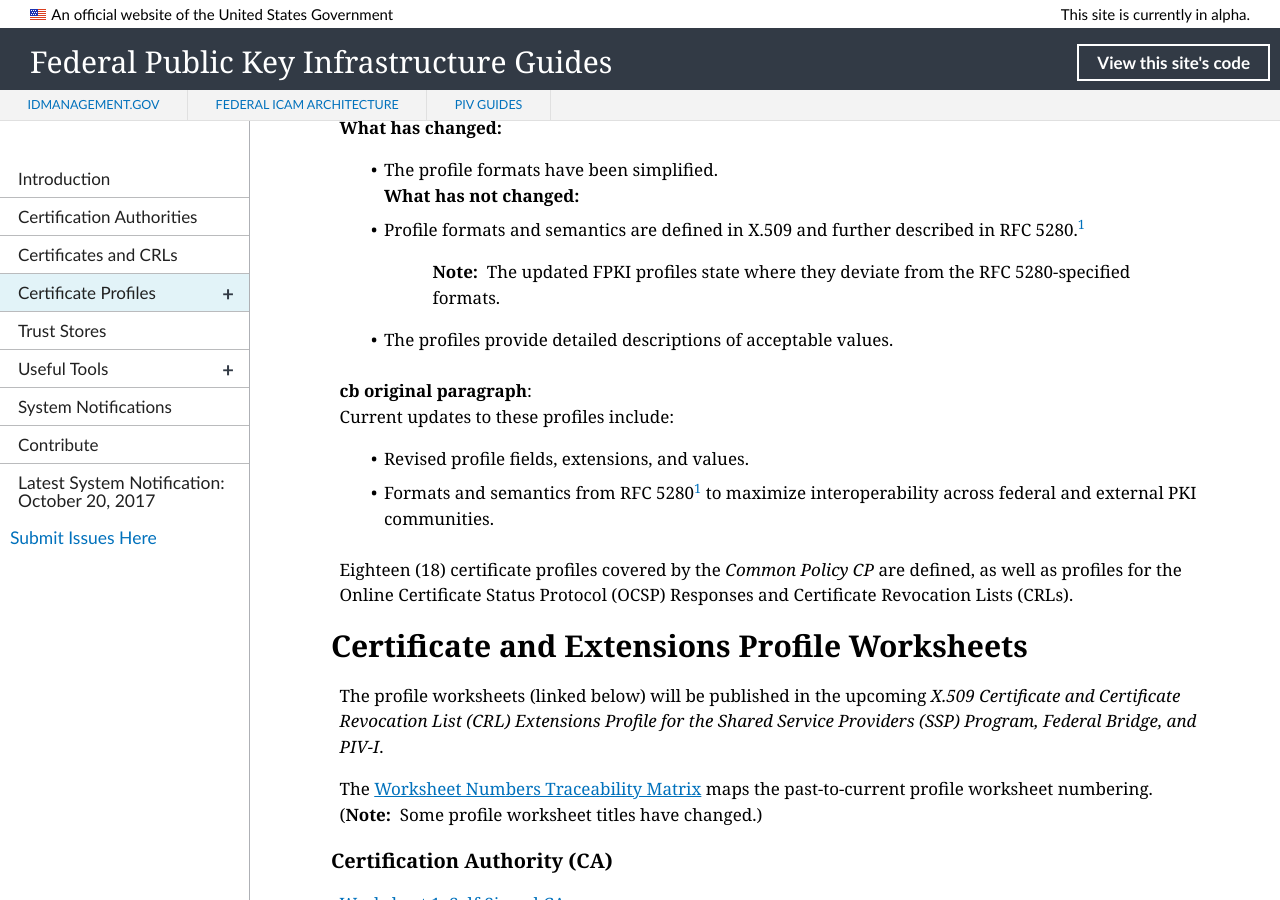
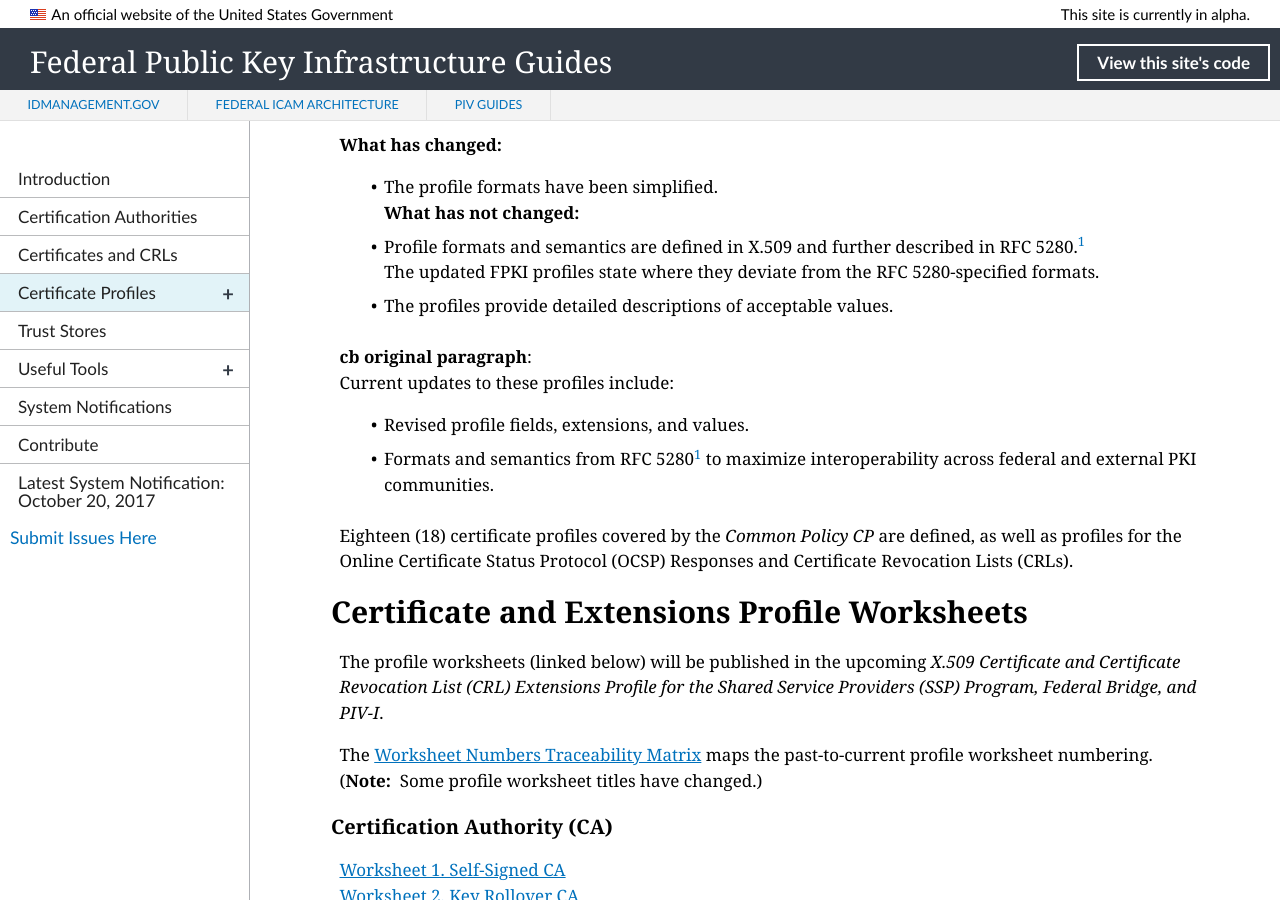
Before and after one commit to GSA/fpki-guides, a Jekyll site: the page built from pages/fpki_certificate_profiles.md, in a window 1280 px wide and 900 px high, scrolled down 415 px. Built offline with Jekyll 4.4.1, drawn with Linux system fonts in a browser that asks for light colours; nearby versions of some CDN libraries; library files that are not in the unit come from our copies.

Commit message:
Update fpki_certificate_profiles.md

```diff
--- a/pages/fpki_certificate_profiles.md
+++ b/pages/fpki_certificate_profiles.md
@@ -10,11 +10,12 @@
 Certificate formats and semantics are defined in X.509, as further described in RFC 52801.  These profiles state where they deviate from the profiles defined in RFC 5280.
 
 **cb proposed edited version of para. 2:**<br>
+
 **What has changed:**
 * The profile formats have been simplified.<br>
 **What has not changed:**
-* Profile formats and semantics are defined in X.509 and further described in RFC 5280.<sup>[1](#1)</sup>
->**Note:**&nbsp;&nbsp;The updated FPKI profiles state where they deviate from the RFC 5280-specified formats.
+* Profile formats and semantics are defined in X.509 and further described in RFC 5280.<sup>[1](#1)</sup><br>
+The updated FPKI profiles state where they deviate from the RFC 5280-specified formats.
 * The profiles provide detailed descriptions of acceptable values.
 
 **cb original paragraph**:
```
